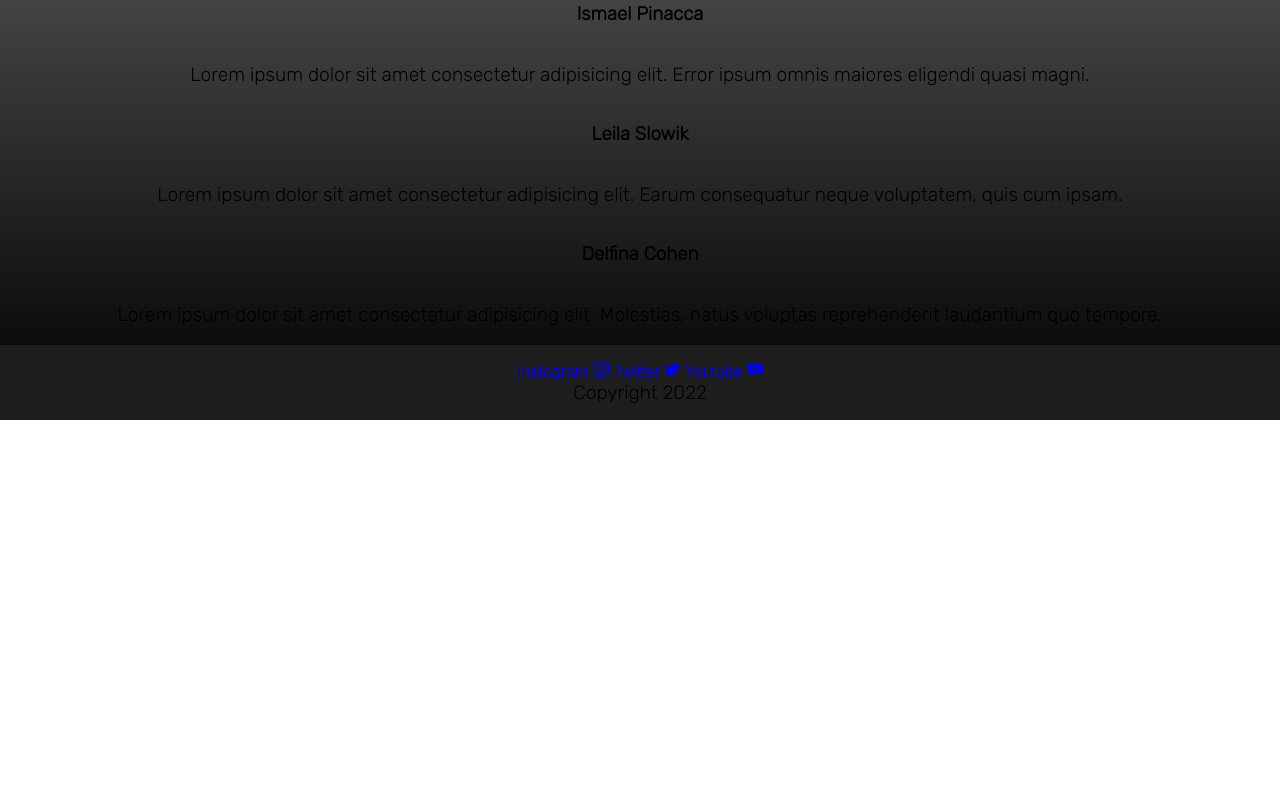
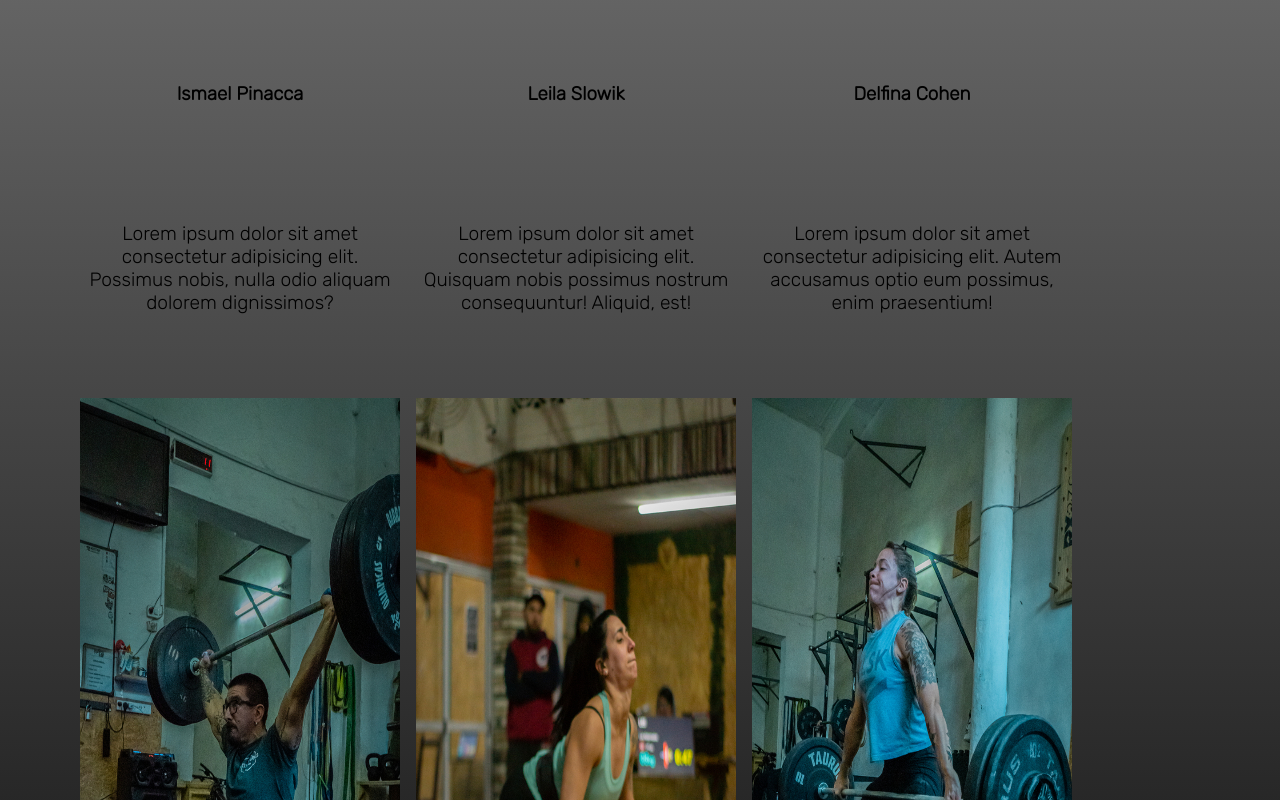
Before and after one commit to MarianoEzequielGodoy/PreEntrega2-MarianoGodoy, a plain HTML site: page pages/nosotros.html in a window 1280 px wide. Shown: the part 380-1180 px from the top of the page. Before the commit the page ends 800 px from the top, so only its background shows below. Drawn offline with Linux system fonts and the light colour scheme.

Commit message:
agregue imagenes en pag nosotros y diseñe grid para la misma pag

```diff
--- a/css/style.css
+++ b/css/style.css
@@ -8,6 +8,7 @@ header {
     background-color: rgb(59, 59, 59);
     position: sticky;
     top: 0em;
+    width: 100%;
 }
 
 body {
@@ -15,7 +16,6 @@ body {
     position: relative;
     padding-bottom: 3em;
     min-height: 100vh;
-
 }
 
 header nav ul li a {
@@ -171,3 +171,53 @@ p {
     margin-bottom: 3em;
 }
 /**GRIDS**/
+.conteinerGrid{
+    display: grid;
+    grid-template-columns: 20em 20em 20em;
+    grid-template-rows: 10em 10em 50em;
+    margin: 5em;
+    grid-gap: 1em;
+}
+.nombre1{
+    grid-column: 1/2;
+    grid-row: 1/2;
+}
+.nombre2{
+    grid-column: 2/3;
+    grid-row: 1/2;
+}
+.nombre3{
+    grid-column: 3/4;
+    grid-row: 1/2;
+
+}
+.descripcion1{
+    grid-column: 1/2;
+    grid-row: 2/3;
+}
+.descripcion2{
+    grid-column: 2/3;
+    grid-row: 2/3;
+}
+.descripcion3{
+    grid-column: 3/4;
+    grid-row: 2/3;
+}
+.img1{
+    grid-column: 1/2;
+    grid-row: 3/4;
+    height: 100%;
+    width: 100%;
+}
+.img2{
+    grid-column: 2/3;
+    grid-row: 3/4;
+    height: 100%;
+    width: 100%;
+}
+.img3{
+    grid-column: 3/4;
+    grid-row: 3/4;
+    height: 100%;
+    width: 100%;
+}
--- a/pages/nosotros.html
+++ b/pages/nosotros.html
@@ -1,5 +1,5 @@
 <!DOCTYPE html>
-<html lang="en">
+<html lang="es">
 <head>
     <meta charset="UTF-8">
     <meta http-equiv="X-UA-Compatible" content="IE=edge">
@@ -10,8 +10,8 @@
     <link rel="icon" type="image/png" sizes="16x16" href="./assets/img/favicon-16x16.png">
     <link rel="stylesheet" href="../css/style.css">
 </head>
-<body>
-    <header>
+<body class="conteiner-grid">
+    <header class="header-grid">
         <nav>
             <a href="../index.html">
             <img src="../assets/img/favicon-32x32.png" alt="">
@@ -24,24 +24,27 @@
             </ul>
         </nav>
     </header>
+    <main>
         <section>
             <h1>¡Conocenos!</h1>
             <h2>Experiencia</h2>
             <p>Lorem ipsum dolor sit amet consectetur adipisicing elit. Nobis totam dolorem dignissimos asperiores repellat beatae, aspernatur voluptatum incidunt minus vel?</p>
         </section>
-    <section>
         <h2>Coachs</h2>
-        <h3>Ismael Pinacca</h3>
-        <p>Lorem ipsum dolor sit amet consectetur adipisicing elit. Error ipsum omnis maiores eligendi quasi magni.</p>
+        <section class="conteinerGrid">
+        <h3 class="nombre1">Ismael Pinacca</h3>
+        <p class="descripcion1">Lorem ipsum dolor sit amet consectetur adipisicing elit. Possimus nobis, nulla odio aliquam dolorem dignissimos?</p>
+        <img class="img1" src="../assets/img/coachIsmael.jpg" alt="">
+
+        <h3 class="nombre2">Leila Slowik</h3>
+        <p class="descripcion2">Lorem ipsum dolor sit amet consectetur adipisicing elit. Quisquam nobis possimus nostrum consequuntur! Aliquid, est!</p>
+        <img class="img2" src="../assets/img/coachLeila.jpg" alt="">
+
+        <h3 class="nombre3">Delfina Cohen</h3>
+        <p class="descripcion3">Lorem ipsum dolor sit amet consectetur adipisicing elit. Autem accusamus optio eum possimus, enim praesentium!</p>
+        <img class="img3" src="../assets/img/coachDelfi.jpg" alt="">
         </section>
-    <section>
-        <h3>Leila Slowik</h3>
-        <p>Lorem ipsum dolor sit amet consectetur adipisicing elit. Earum consequatur neque voluptatem, quis cum ipsam.</p>
-    </section>
-    <section>
-        <h3>Delfina Cohen</h3>
-        <p>Lorem ipsum dolor sit amet consectetur adipisicing elit. Molestias, natus voluptas reprehenderit laudantium quo tempore.</p>
-    </section>
+    </main>
     <footer class="footer">
         <nav class="rrss">
             <!--Iconos de las rrss-->
```
Also changed, not shown: pages/clases.html (+1 -1 lines), assets/img/coachDelfi.jpg (added), assets/img/coachIsmael.jpg (added), assets/img/coachLeila.jpg (added). Lines whose indentation alone changed are shown as unchanged.
